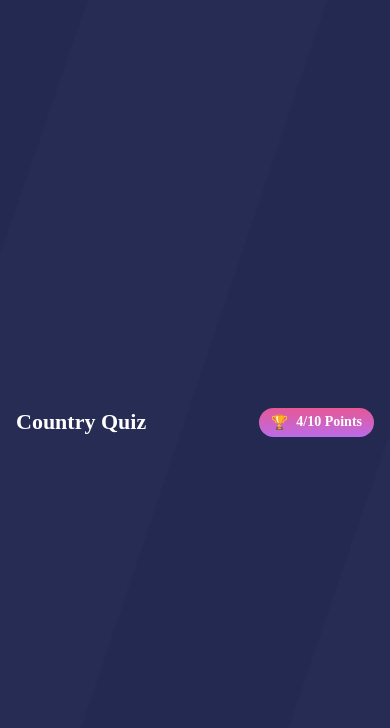
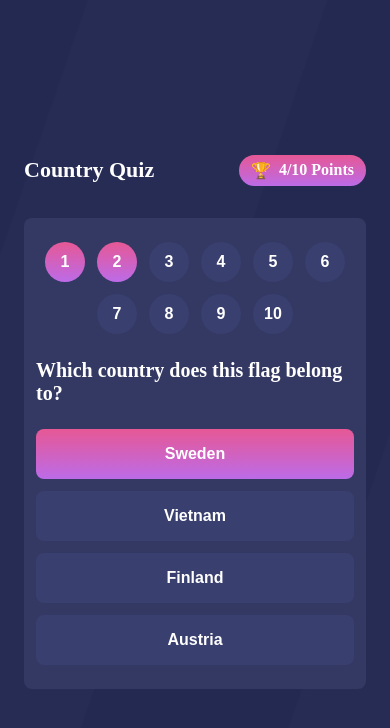
Before and after one commit to thiago-thomas/country-quiz, a React (Vite) app: page / in a window 390 px wide. Shown: the top 728 px of the page. Built offline with nearby package versions, Linux system fonts and the light colour scheme.

Commit message:
feat: implementing the structure and aplying styles for quiz page (mobile view)

```diff
--- a/src/App.css
+++ b/src/App.css
@@ -1,3 +1,7 @@
+:root {
+  --pink-gradient: linear-gradient(#e65895, #bc6be8);
+}
+
 body {
   margin: 0;
   padding: 0;
@@ -16,7 +20,7 @@ main {
   flex-direction: column;
   justify-content: center;
 
-  padding-inline: 16px;
+  padding-inline: 24px;
   min-height: 100vh;
 }
 
@@ -25,20 +29,87 @@ h1 {
   margin: 0;
 }
 
+h2 {
+  font-size: 20px;
+}
+
 .country-quiz__header-container {
   display: flex;
   justify-content: space-between;
   align-items: center;
+  margin-bottom: 32px;
 }
 
 .country-quiz__header-container__points {
-  background: linear-gradient(#E65895, #BC6BE8);
-  font-size: 14px;
+  background: var(--pink-gradient);
+  color: white;
+  font-size: 16px;
   font-weight: bold;
-  color: white;
   border-radius: 22px;
   padding: 6px 12px;
 
   display: flex;
   gap: 8px;
 }
+
+.country-quiz__main-container {
+  background-color: #343964;
+  padding: 24px 12px;
+  border-radius: 8px;
+  gap: 8px;
+
+  display: flex;
+  flex-direction: column;
+  align-items: center;
+}
+
+.country-quiz__numbers-questions,
+.country-quiz__options-container {
+  button {
+    background: #393F6E;
+    color: white;
+    font-size: 16px;
+    font-weight: bold;
+    cursor: pointer;
+    border: none;
+
+    &.answered,
+    &.selected {
+      background: var(--pink-gradient);
+    }
+
+    &:hover,
+    &:focus-visible {
+      background: #8B8EAB;
+    }
+  }
+
+}
+
+.country-quiz__numbers-questions {
+  display: flex;
+  justify-content: center;
+  flex-wrap: wrap;
+  gap: 12px;
+  width: 100%;
+
+  button {
+    width: 40px;
+    height: 40px;
+    border-radius: 50%;
+
+  }
+}
+
+.country-quiz__options-container {
+  display: flex;
+  flex-direction: column;
+  gap: 12px;
+  width: 100%;
+
+  button {
+    border-radius: 8px;
+    padding: 16px;
+    width: 100%;
+  }
+}
--- a/src/App.tsx
+++ b/src/App.tsx
@@ -1,9 +1,9 @@
-import './App.css'
+import "./App.css";
 
 function App() {
   return (
     <>
-      <main >
+      <main>
         <div className="country-quiz__header-container">
           <h1>Country Quiz</h1>
           <div className="country-quiz__header-container__points">
@@ -11,9 +11,30 @@ function App() {
             <span>4/10 Points</span>
           </div>
         </div>
+        <div className="country-quiz__main-container">
+          <div className="country-quiz__numbers-questions">
+            <button type="button" className="answered">1</button>
+            <button type="button" className="answered">2</button>
+            <button type="button">3</button>
+            <button type="button">4</button>
+            <button type="button">5</button>
+            <button type="button">6</button>
+            <button type="button">7</button>
+            <button type="button">8</button>
+            <button type="button">9</button>
+            <button type="button">10</button>
+          </div>
+          <h2 className="country-quiz__question-text">Which country does this flag belong to?</h2>
+          <div className="country-quiz__options-container">
+            <button type="button" className="selected">Sweden</button>
+            <button type="button">Vietnam</button>
+            <button type="button">Finland</button>
+            <button type="button">Austria</button>
+          </div>
+        </div>
       </main>
     </>
-  )
+  );
 }
 
-export default App
+export default App;
```
